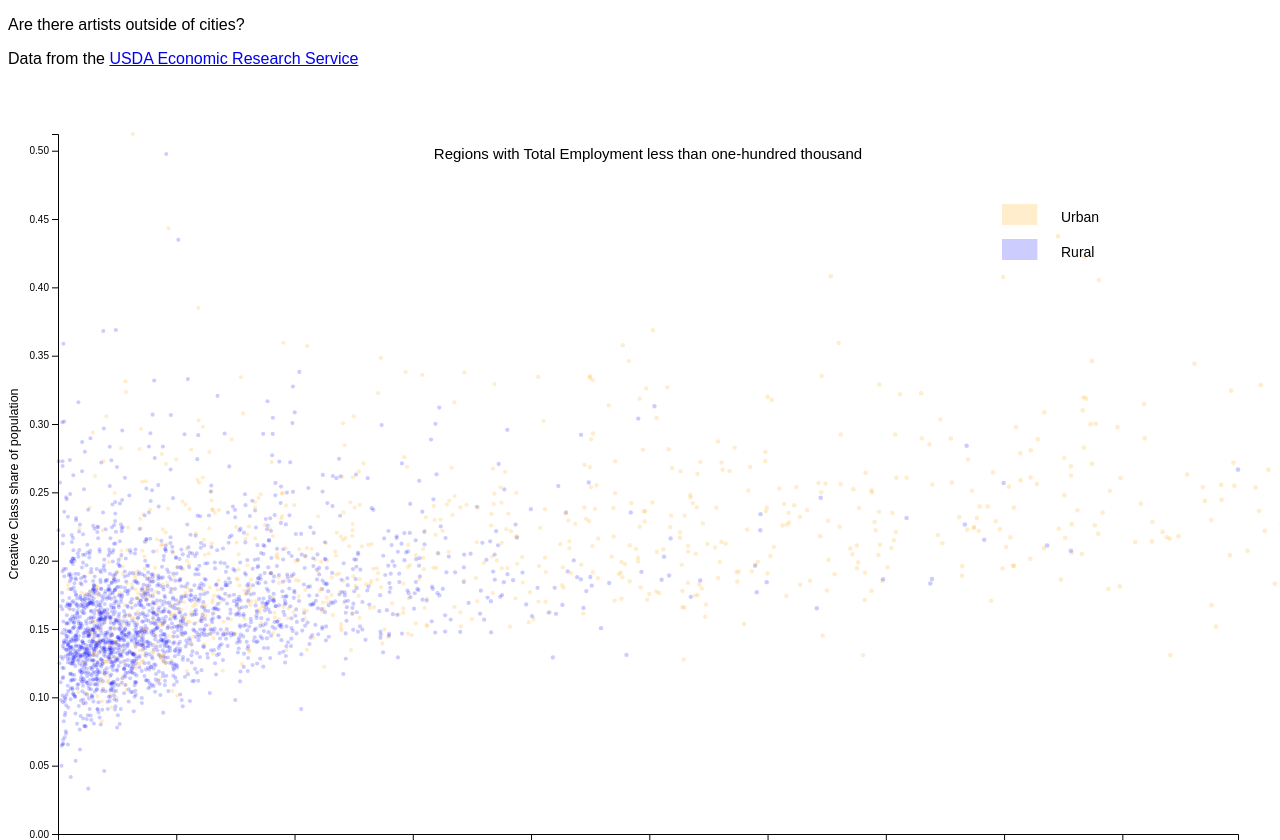
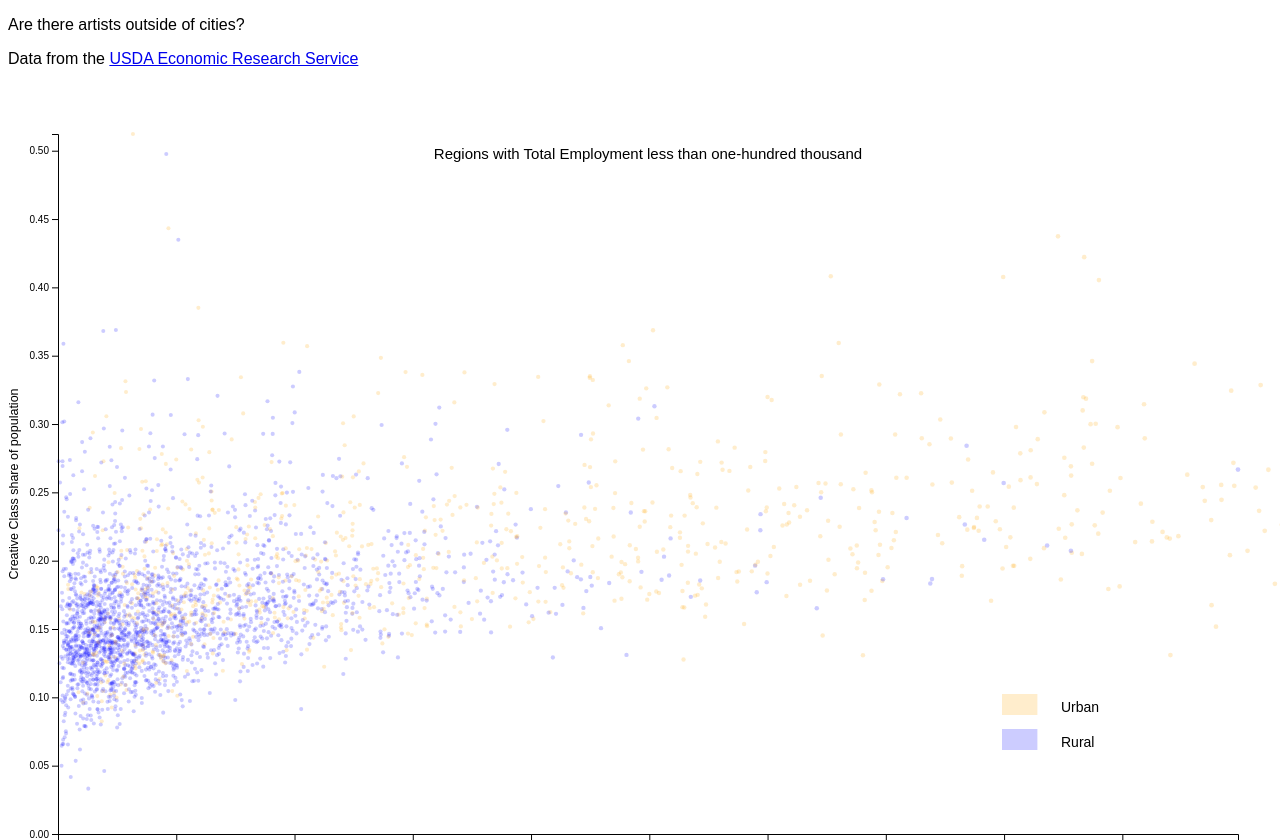
Before and after one commit to Ecboxer/Ecboxer.github.io, a plain HTML site: page dataViz/ccShare/index.html in a window 1280 px wide. Shown: the top 840 px of the page. Drawn offline with nearby package versions, Linux system fonts and the light colour scheme.

Commit message:
Fixed legend position on tot emp limited plot

```diff
--- a/dataViz/ccShare/index.html
+++ b/dataViz/ccShare/index.html
@@ -111,7 +111,7 @@
 	     //Urban legend
 	     container.append("rect")
 		      .attr("x", width * .8)
-		      .attr("y", height * .1)
+		      .attr("y", height * .8)
 		      .attr("width", width * .03)
 		      .attr("height", height * .03)
 		      .attr("fill", "orange")
@@ -120,7 +120,7 @@
 	     //Urban legend text
 	     container.append("text")
 		      .attr("x", width * .85)
-		      .attr("y", height * .125)
+		      .attr("y", height * .825)
 		      .text("Urban")
 		      .style("font-family", "sans-serif")
 		      .style("font-size", height * .02 + "px");
@@ -128,7 +128,7 @@
 	     //Rural legend
 	     container.append("rect")
 		      .attr("x", width * .8)
-		      .attr("y", height * .15)
+		      .attr("y", height * .85)
 		      .attr("width", width * .03)
 		      .attr("height", height * .03)
 		      .attr("fill", "blue")
@@ -137,7 +137,7 @@
 	     //Rural legend text
 	     container.append("text")
 		      .attr("x", width * .85)
-		      .attr("y", height * .175)
+		      .attr("y", height * .875)
 		      .text("Rural")
 		      .style("font-family", "sans-serif")
 		      .style("font-size", height * .02 + "px");
```
